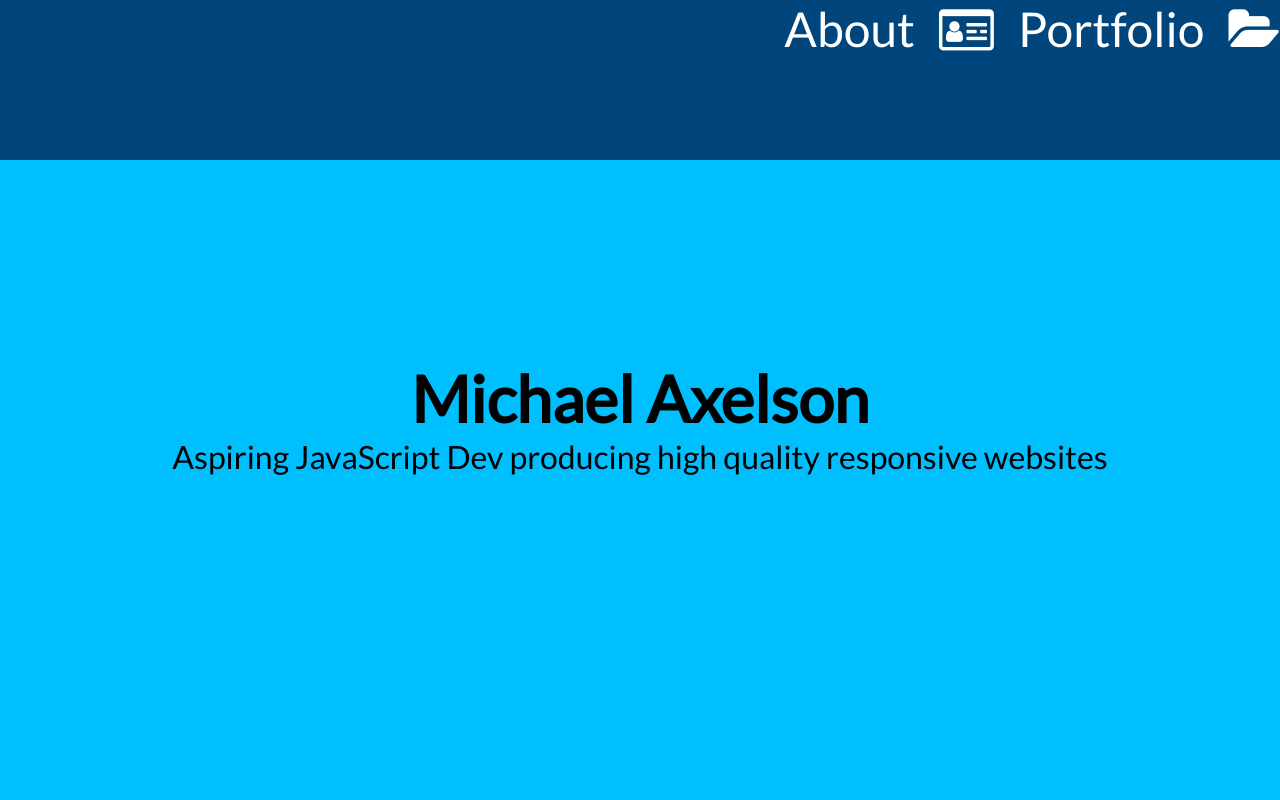
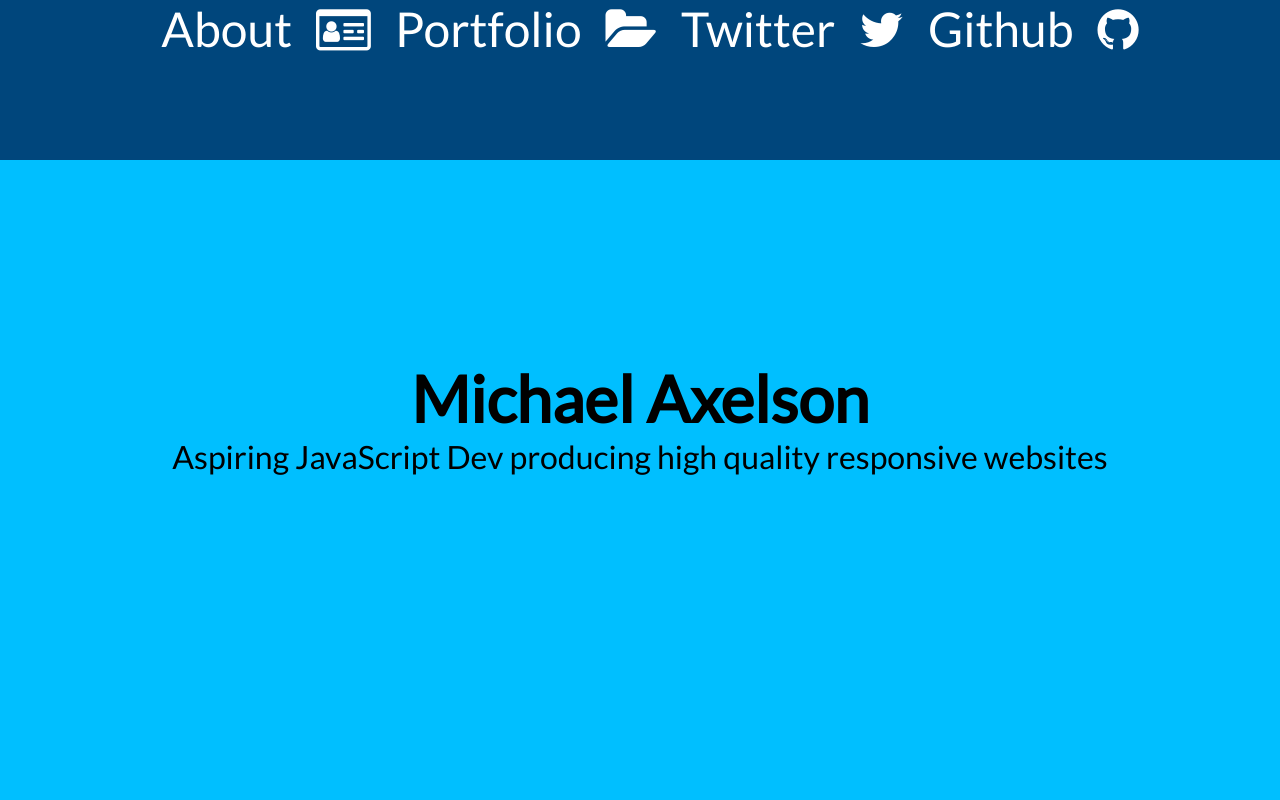
Before and after one commit to axelmichael11/portfolio, a plain HTML site: page index.html in a window 1280 px wide. Shown: the top 800 px of the page. Drawn offline with nearby package versions, Linux system fonts and the light colour scheme; files that its build step writes are made by us from their sources.

Commit message:
getting that contact info up there

```diff
--- a/index.html
+++ b/index.html
@@ -20,11 +20,15 @@
   <div id="nav">
     <i id="icon-menu" class="fa fa-bars" aria-hidden="true"></i>
 
-    <ul class="navBarlinks">
+    <ul class="nav-bar-links">
       <li id="about">About</li>
       <i id="about-icon" class="fa fa-id-card-o" aria-hidden="true"></i>
       <li id="portfolio">Portfolio</li>
       <i id="portfolio-icon" class="fa fa-folder-open" aria-hidden="true"></i>
+      <li id="twitter">Twitter</li>
+      <i id="twitter-icon" class="fa fa-twitter" aria-hidden="true"></i>
+      <li id="github">Github</li>
+      <i id="github-icon" class="fa fa-github" aria-hidden="true"></i>
     </ul>
   </div>
   <div id="about-page"></div>
--- a/scripts/pageView.js
+++ b/scripts/pageView.js
@@ -44,3 +44,12 @@ $('ul i').on('click', function() {
     $('#portfolio-pages').fadeIn(700);
   }
 });
+
+
+
+// $('.navBarlinks i').hide();
+$('#menu-icon').on('click', function() {
+  $('.navBarlinks').show();
+  // $('#about-page').fadeIn();
+  // $('#portfolio-page').fadeIn();
+})
--- a/style/base.css
+++ b/style/base.css
@@ -28,7 +28,7 @@ p {
 }
 
 address {
-  display: inline-block;
+  /*display: inline-block;*/
 }
 
 h1{
--- a/style/layout.css
+++ b/style/layout.css
@@ -1,18 +1,19 @@
 /*Still not exactly sure what to put into the layout css file...*/
 
-@media screen and (min-width: 600px) {
+@media screen and (min-width: 804px) {
 
 #icon-menu{
   display:none;
   float:right;
-  /*margin:30px 60px;*/
-  /*font-size:70px;*/
-  /*height:200px;*/
-  /*width:40px;*/
+
   color:white;
-  /*font-size:4em;*/
 }
-#portfolio, #about {
+.nav-bar-links li {
   display:inline;
+
+}
+#about-icon, #portfolio-icon, #twitter-icon {
+  display:inline;
+
 }
 }
--- a/style/modules.css
+++ b/style/modules.css
@@ -4,32 +4,30 @@
   background: #00467c;
   height:20%;
   position: static;
+  text-align:center;
 }
 
 
-.navBarlinks {
-  /*width:20%;*/
-  /*height:100%;*/
+.nav-bar-links {
   display:inline;
-  float:right;
-  /*display:none;*/
-
+  color:white;
 }
 
-.navBarlinks li {
-  display:none;
+.nav-bar-links li {
+  display:inline;
   padding: 0 20px;
   font-family: 'Lato', sans-serif;
   font-size: 3em;
   color: white;
   list-style-type: none;
+  font-size:3em;
 }
 
-#about-icon, #portfolio-icon {
+.nav-bar-links i {
   display:inline;
-  font-size:3em;
-  color:white;
+  font-size: 3em;
 }
+
 
 #about-page {
   width:100%;
```
